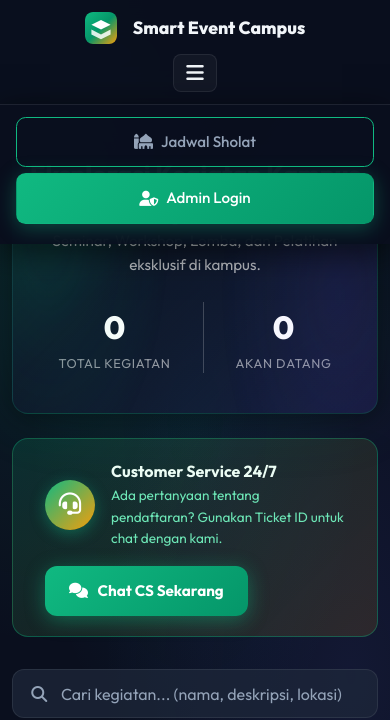
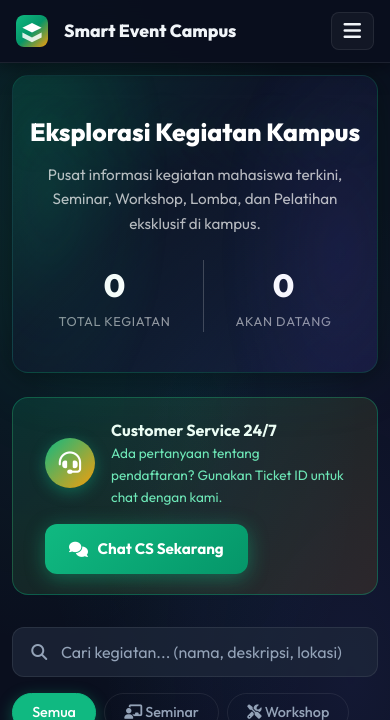
Before and after one commit to anandapratamaa/smart_event_campus, a PHP site: page /uas/index.php in a window 390 px wide. Shown: the top 720 px of the page. Run offline with PHP 8.4, Linux system fonts and the light colour scheme; data that the repository does not hold is empty.

Commit message:
style.css

```diff
--- a/style.css
+++ b/style.css
@@ -975,10 +975,11 @@ footer {
 
 @media (max-width: 768px) {
     .container { padding: 0.85rem; }
-    .navbar { flex-direction: column; gap: 0.6rem; padding: 0.75rem 1rem; }
+    .navbar { flex-direction: row; justify-content: space-between; align-items: center; gap: 0.6rem; padding: 0.75rem 1rem; }
     .navbar-brand { font-size: 1.3rem; gap: 0.5rem; }
     .navbar-brand svg, .navbar-brand img { width: 32px !important; height: 32px !important; }
-    .nav-links { display: flex; flex-wrap: wrap; justify-content: center; gap: 0.4rem; width: 100%; }
+    .menu-toggle { margin-left: auto; }
+    .nav-links.active { display: flex; flex-wrap: wrap; justify-content: center; gap: 0.4rem; width: 100%; }
     .nav-links a { margin-left: 0 !important; font-size: 0.82rem; padding: 0.45rem 0.85rem; }
     .hero { padding: 2.5rem 1rem; margin-bottom: 1.5rem; border-radius: 1rem; }
     .hero h1 { font-size: 1.9rem; line-height: 1.25; }
```
